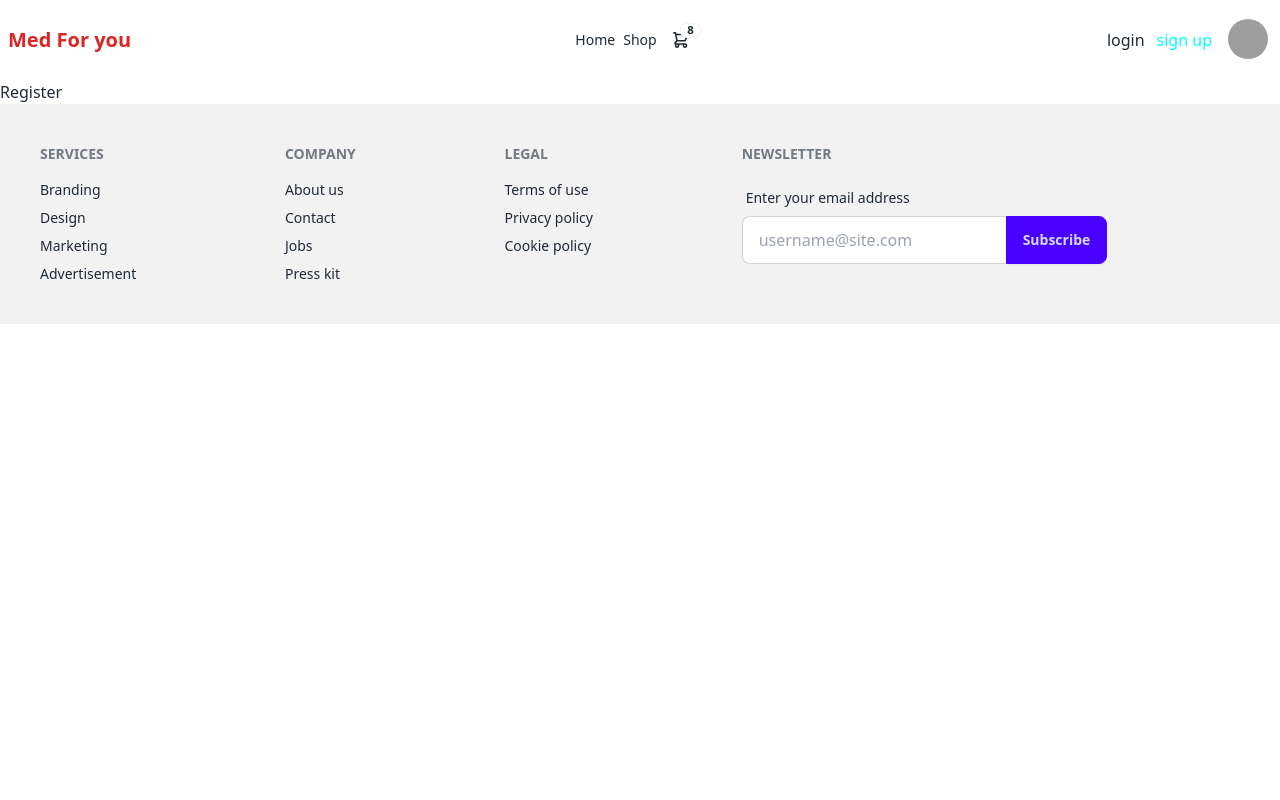
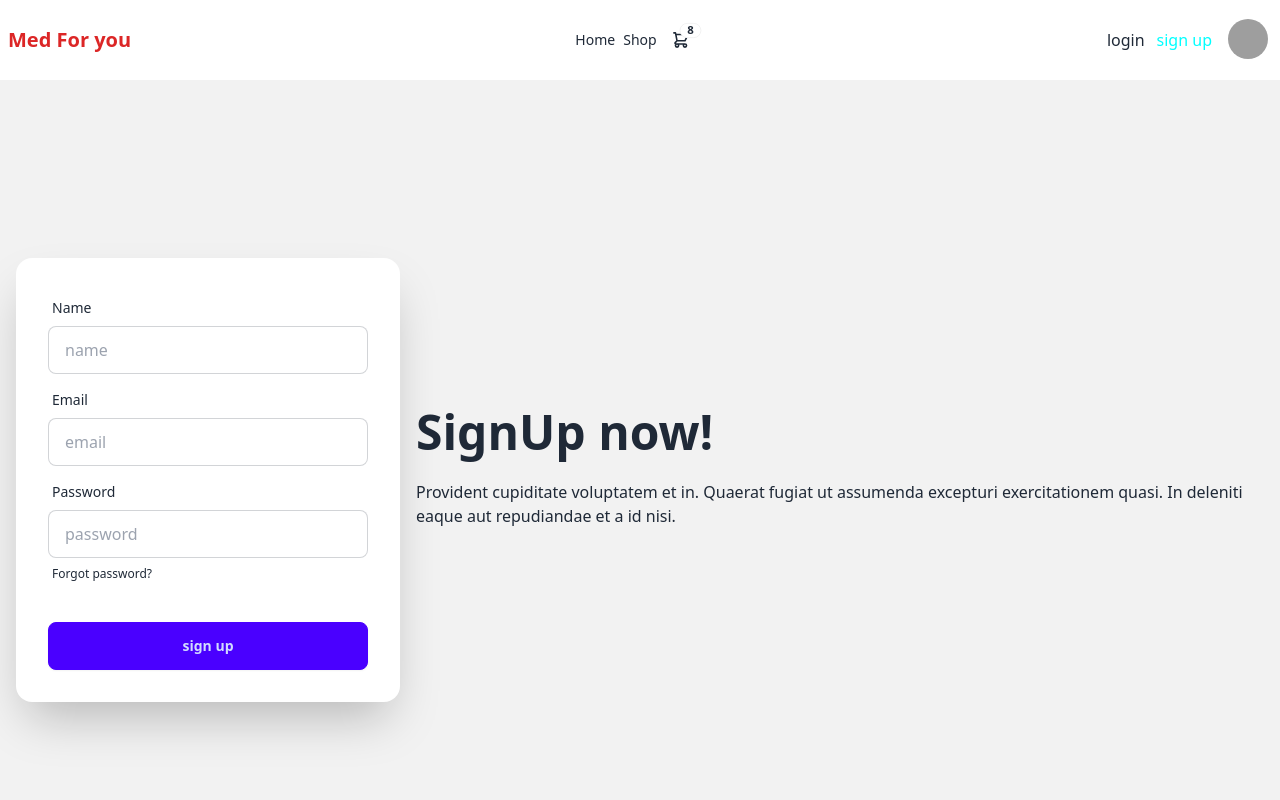
Before and after one commit to jamil908/medicine-vendor-client-side, a React (Vite) app: page /signup in a window 1280 px wide. Shown: the top 800 px of the page. Built offline with nearby package versions, Linux system fonts and the light colour scheme; no server answers; grey boxes are pictures that could not be loaded.

Commit message:
add signup page without signup

```diff
--- a/package.json
+++ b/package.json
@@ -17,6 +17,7 @@
     "match-sorter": "^8.0.0",
     "react": "^18.3.1",
     "react-dom": "^18.3.1",
+    "react-hook-form": "^7.54.2",
     "react-icons": "^5.4.0",
     "react-responsive-carousel": "^3.2.23",
     "react-router-dom": "^7.1.1",
--- a/src/Pages/login/Login.jsx
+++ b/src/Pages/login/Login.jsx
@@ -1,12 +1,20 @@
-import React from 'react';
+import React, { useContext } from 'react';
+import { AuthContext } from '../../Providers/AuthProvider';
+import { Link } from 'react-router-dom';
 
 const Login = () => {
+    const {signIn}=useContext(AuthContext)
     const handleLogin = e =>{
         e.preventDefault();
         const form = e.target;
         const email = form.email.value;
         const password = form.password.value;
         console.log(email,password)
+        signIn(email,password)
+        .then(result =>{
+            const user = result.user;
+            console.log(user)
+        })
     }
     return (
         <div className="hero bg-base-200 min-h-screen">
@@ -14,7 +22,7 @@ const Login = () => {
     <div className="text-center lg:text-left">
       <h1 className="text-5xl font-bold">Login now!</h1>
     </div>
-    <div className="card bg-base-100 w-full max-w-sm shrink-0 shadow-2xl">
+    <div className="card bg-base-100  shrink-0 shadow-2xl">
       <form onSubmit={handleLogin} className="card-body">
         <div className="form-control">
           <label className="label">
@@ -31,10 +39,11 @@ const Login = () => {
             <a href="#" className="label-text-alt link link-hover">Forgot password?</a>
           </label>
         </div>
-        <div className="form-control mt-6">
+        <div className="form-control mt-3">
           <button className="btn btn-primary">Login</button>
         </div>
       </form>
+      <p className=' mb-3 ml-5'><small>New Here?<Link to='/signup'>Create an account</Link></small></p>
     </div>
   </div>
 </div>
--- a/src/Pages/login/Register.jsx
+++ b/src/Pages/login/Register.jsx
@@ -1,10 +1,67 @@
 import React from 'react';
+import { useForm } from 'react-hook-form';
 
 const Register = () => {
+    const {
+        register,
+        handleSubmit,
+        formState: { errors },
+      } = useForm()
+      const onSubmit = data =>{
+        console.log(data)
+      }
+
     return (
-        <div>
-            Register
+        <div className="hero bg-base-200 min-h-screen">
+  <div className="hero-content flex-col lg:flex-row-reverse">
+    <div className="text-center lg:text-left">
+      <h1 className="text-5xl font-bold">SignUp now!</h1>
+      <p className="py-6">
+        Provident cupiditate voluptatem et in. Quaerat fugiat ut assumenda excepturi exercitationem
+        quasi. In deleniti eaque aut repudiandae et a id nisi.
+      </p>
+    </div>
+    <div className="card bg-base-100 w-full max-w-sm shrink-0 shadow-2xl">
+      <form onSubmit={handleSubmit(onSubmit)} className="card-body">
+        <div className="form-control">
+          <label className="label">
+            <span className="label-text">Name</span>
+          </label>
+          <input type="text" placeholder="name" name='name'{...register("name",{ required: true })} className="input input-bordered"  />
+          {errors.name && <span className=' text-red-600'>This field is required</span>}
+
         </div>
+        <div className="form-control">
+          <label className="label">
+            <span className="label-text">Email</span>
+          </label>
+          <input type="email" placeholder="email" {...register("email",{ required: true })} className="input input-bordered"  />
+          {errors.email && <span className=' text-red-600'>This field is required</span>}
+
+        </div>
+        <div className="form-control">
+          <label className="label">
+            <span className="label-text">Password</span>
+          </label>
+          <input type="password" placeholder="password"{...register("password",{ required: true,minLength:6,
+           maxLength: 20,
+           pattern:/^(?=.*[a-z])(?=.*[A-Z])(?=.*\d)(?=.*[@$!%*?&])[A-Za-z\d@$!%*?&]{6,20}$/
+           })} className="input input-bordered"  />
+          {errors.password?.type === 'require' && <span className=' text-red-600'>This field is required</span>}
+          {errors.password?.type === 'minLength' && <span className=' text-red-600'>The password must be 6 character </span>}
+          {errors.password?.type === 'maxLength' && <span className=' text-red-600'>The password max length is 20</span>}
+          {errors.password?.type === 'pattern' && <span className=' text-red-600'>The password must have one upper one lower one special character</span>}
+          <label className="label">
+            <a href="#" className="label-text-alt link link-hover">Forgot password?</a>
+          </label>
+        </div>
+        <div className="form-control mt-6">
+        <input className='btn btn-primary ' type='submit' value='sign up'></input>
+        </div>
+      </form>
+    </div>
+  </div>
+</div>
     );
 };
 
--- a/src/Providers/AuthProvider.jsx
+++ b/src/Providers/AuthProvider.jsx
@@ -1,5 +1,5 @@
 import { createContext, useEffect, useState } from "react";
-import { createUserWithEmailAndPassword, getAuth, onAuthStateChanged, signInWithEmailAndPassword, signOut, updateProfile } from "firebase/auth";
+import { createUserWithEmailAndPassword, getAuth, GoogleAuthProvider, onAuthStateChanged, signInWithEmailAndPassword, signInWithPopup, signOut, updateProfile } from "firebase/auth";
 import {app} from '../firebase/firebase.config'
 
 
@@ -20,6 +20,10 @@ const AuthProvider = ({children}) => {
         setLoading(true);
         return signInWithEmailAndPassword(auth, email, password);
     }
+    const googleSignIn = () => {
+        setLoading(true);
+        return signInWithPopup(auth, GoogleAuthProvider);
+      };
 
     const logOut = () => {
         setLoading(true);
@@ -47,6 +51,7 @@ const AuthProvider = ({children}) => {
         user,
         loading,
         createUser,
+        googleSignIn,
         signIn,
         logOut,
         updateUserProfile
--- a/src/firebase/firebase.config.js
+++ b/src/firebase/firebase.config.js
@@ -14,4 +14,4 @@ const firebaseConfig = {
 };
 
 // Initialize Firebase
-const app = initializeApp(firebaseConfig);
+export const app = initializeApp(firebaseConfig);
```
Also changed, not shown: 1 other file (tests, documents, lock files or other folders).
